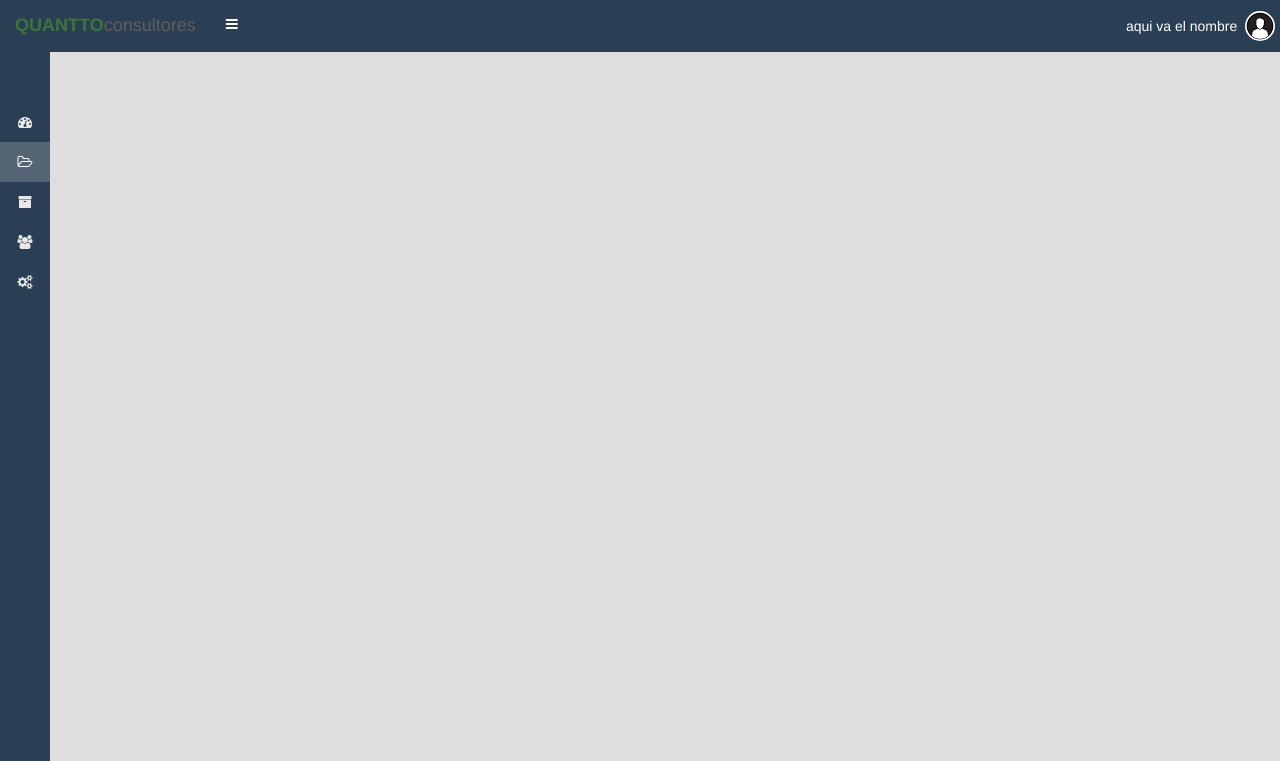
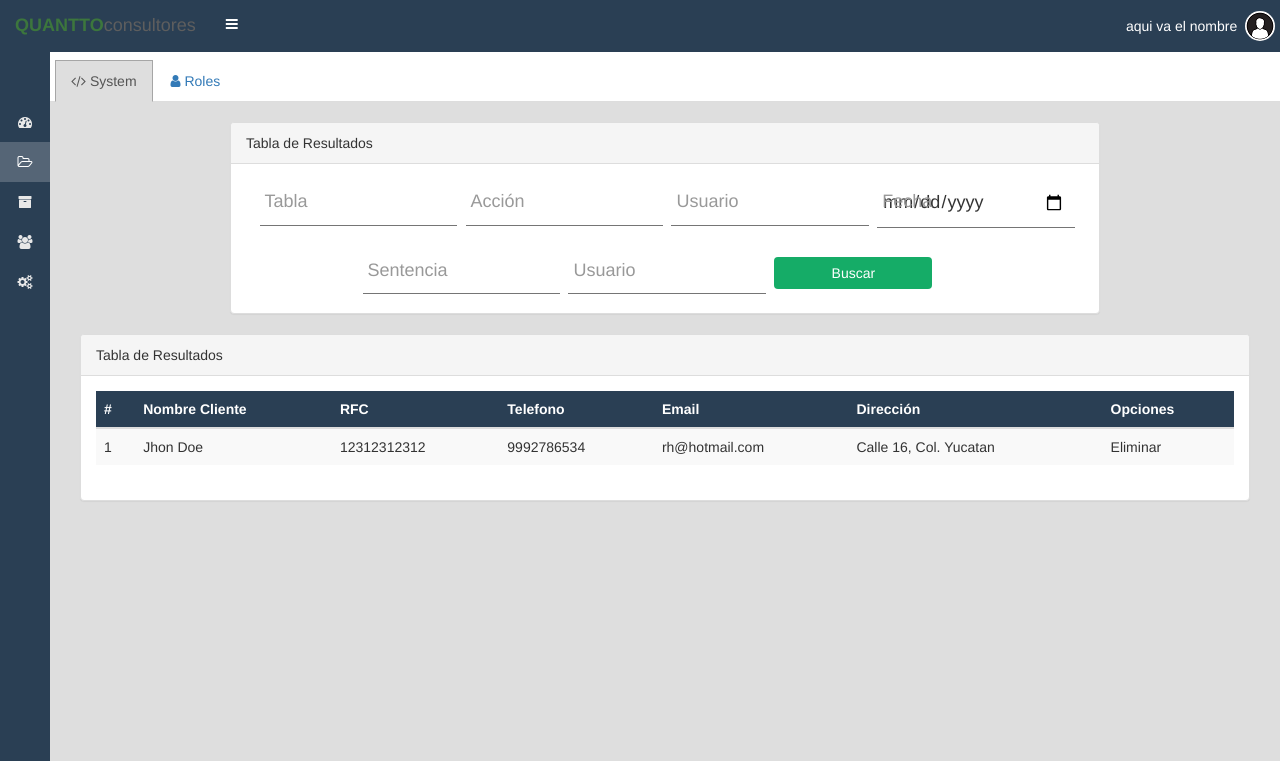
Before and after one commit to esteban1234/admin-tareas, a PHP site: page /vistas/opcion.php in a window 1280 px wide. Shown: the top 761 px of the page. Run offline with PHP 8.4, Linux system fonts and the light colour scheme.

Commit message:
UPDATE V1.3

```diff
--- a/vistas/opcion.php
+++ b/vistas/opcion.php
@@ -36,7 +36,7 @@
     <article class="wrapper">
       <aside class="sidebar">
         <ul class="sidebar-nav">
-          <li><a href="index.php" data-toggle="tab"><i class="fa fa-dashboard"></i> <span>Index</span></a></li>
+          <li><a href="index.php"><i class="fa fa-dashboard"></i> <span>Index</span></a></li>
           <li class="active"><a href="#configuration" data-toggle="tab"><i class="fa fa-folder-open-o"></i> <span>Catálogos</span></a></li>
           <li><a href="#users" data-toggle="tab"><i class="fa fa-archive"></i> <span>Proyectos</span></a></li>
           <li><a href="#mail" data-toggle="tab"><i class="fa fa-users"></i> <span>Usuarios</span></a></li>
@@ -46,7 +46,7 @@
 
       <section class="main">
         <section class="tab-content">
-          <section class="tab-pane" id="configuration">
+          <section class="tab-pane active" id="configuration">
            <nav class="subbar">
               <ul class="nav nav-tabs">
                 <li class="active"><a href="#access" data-toggle="tab"><i class="fa fa-code"></i> <span>System</span></a></li>
@@ -57,73 +57,99 @@
             <section class="tab-content content">
               <section class="tab-pane active fade in" id="access">
                 <div class="row">
-                  <div class="col-md-12">
+                  <div class="col-xs-6 col-sm-3 col-md-9 col-center">
                     <div class="panel panel-default">
-                      <div class="panel-heading">Opciones</div>
+                      <div class="panel-heading">Tabla de Resultados</div>
                       <div class="panel-body">
-                        <div class="col-md-3">
-                          <div class="circle-tile">
-                            <a href="#">
-                              <div class="circle-tile-heading dark-blue">
-                                <i class="fa fa-users fa-fw fa-3x"></i>
+                        <form>
+                          <div class="row">
+                            <div class="row">
+                              <div class="group">
+                                <input type="text" required>
+                                <span class="highlight"></span>
+                                <span class="bar"></span>
+                                <label>Tabla</label>
                               </div>
-                            </a>
-                            <div class="circle-tile-content dark-blue">
-                              <div class="circle-tile-description text-faded">Clientes</div><br>
-                              <!-- <div class="circle-tile-number text-faded">265<span id="sparklineA"></span></div> -->
-                              <a href="opcion.php" class="circle-tile-footer">Entrar <i class="fa fa-chevron-circle-right"></i></a>
+
+                              <div class="group">
+                                <input type="text" required>
+                                <span class="highlight"></span>
+                                <span class="bar"></span>
+                                <label>Acción</label>
+                              </div>
+
+                              <div class="group">
+                                <input type="text" required>
+                                <span class="highlight"></span>
+                                <span class="bar"></span>
+                                <label>Usuario</label>
+                              </div>
+
+                              <div class="group">
+                                <input type="date" value="" required>
+                                <span class="highlight"></span>
+                                <span class="bar"></span>
+                                <label>Fecha</label>
+                              </div><br><br>
+                            </div>
+
+                            <div class="row">
+                              <div class="group">
+                                <input type="text" required>
+                                <span class="highlight"></span>
+                                <span class="bar"></span>
+                                <label>Sentencia</label>
+                              </div>
+
+                              <div class="group">
+                                <input type="text" required>
+                                <span class="highlight"></span>
+                                <span class="bar"></span>
+                                <label>Usuario</label>
+                              </div>
+
+                              <div class="group left">
+                                <button class="btn btn-primary adicional">Buscar</button>
+                              </div>
                             </div>
                           </div>
-                        </div>
-
-                        <div class="col-md-3">
-                          <div class="circle-tile">
-                            <a href="#">
-                              <div class="circle-tile-heading green">
-                                <i class="fa fa-line-chart fa-fw fa-3x"></i>
-                              </div>
-                            </a>
-                            <div class="circle-tile-content green">
-                              <div class="circle-tile-description text-faded">Departamentos</div><br>
-                              <!-- <div class="circle-tile-number text-faded">265<span id="sparklineA"></span></div> -->
-                              <a href="#" class="circle-tile-footer">Entrar <i class="fa fa-chevron-circle-right"></i></a>
-                            </div>
-                          </div>
-                        </div>
-
-                        <div class="col-md-3">
-                          <div class="circle-tile">
-                            <a href="#">
-                              <div class="circle-tile-heading orange">
-                                <i class="fa fa-building-o fa-fw fa-3x"></i>
-                              </div>
-                            </a>
-                            <div class="circle-tile-content orange">
-                              <div class="circle-tile-description text-faded">Empresas</div><br>
-                              <!-- <div class="circle-tile-number text-faded">265<span id="sparklineA"></span></div> -->
-                              <a href="#" class="circle-tile-footer">Entrar <i class="fa fa-chevron-circle-right"></i></a>
-                            </div>
-                          </div>
-                        </div>
-
-                        <div class="col-md-3">
-                          <div class="circle-tile">
-                            <a href="#">
-                              <div class="circle-tile-heading blue">
-                                <i class="fa fa-address-book-o fa-fw fa-3x"></i>
-                              </div>
-                            </a>
-                            <div class="circle-tile-content blue">
-                              <div class="circle-tile-description text-faded">Tareas</div><br>
-                              <!-- <div class="circle-tile-number text-faded">265<span id="sparklineA"></span></div> -->
-                              <a href="#" class="circle-tile-footer">Entrar <i class="fa fa-chevron-circle-right"></i></a>
-                            </div>
-                          </div>
-                        </div>
+                        </form>
                       </div>
                     </div>
                   </div>
-                </div>
+
+                  <div class="col-xs-12 col-sm-9 col-md-12">
+                    <div class="panel panel-default">
+                      <div class="panel-heading">Tabla de Resultados</div>
+                      <div class="panel-body">
+                        <table class="table table-striped table-hover">
+                          <thead>
+                            <tr class="table-color">
+                            <th>#</th>
+                            <th>Nombre Cliente</th>
+                            <th>RFC</th>
+                            <th>Telefono</th>
+                            <th>Email</th>
+                            <th>Dirección</th>
+                            <th>Opciones</th>
+                          </tr>
+                          </thead>
+                          <tbody>
+                            <tr class="text-left">
+                              <td>1</td>
+                              <td>Jhon Doe</td>
+                              <td>12312312312</td>
+                              <td>9992786534</td>
+                              <td>rh@hotmail.com</td>
+                              <td>Calle 16, Col. Yucatan</td>
+                              <td>Eliminar</td>
+                            </tr>
+                          </tbody>
+                        </table>
+                      </div>
+                    </div>
+                  </div>
+                </div> <!-- END row -->
               </section>  <!-- END tab-pane -->
 
               <section class="tab-pane fade" id="roles">
```
